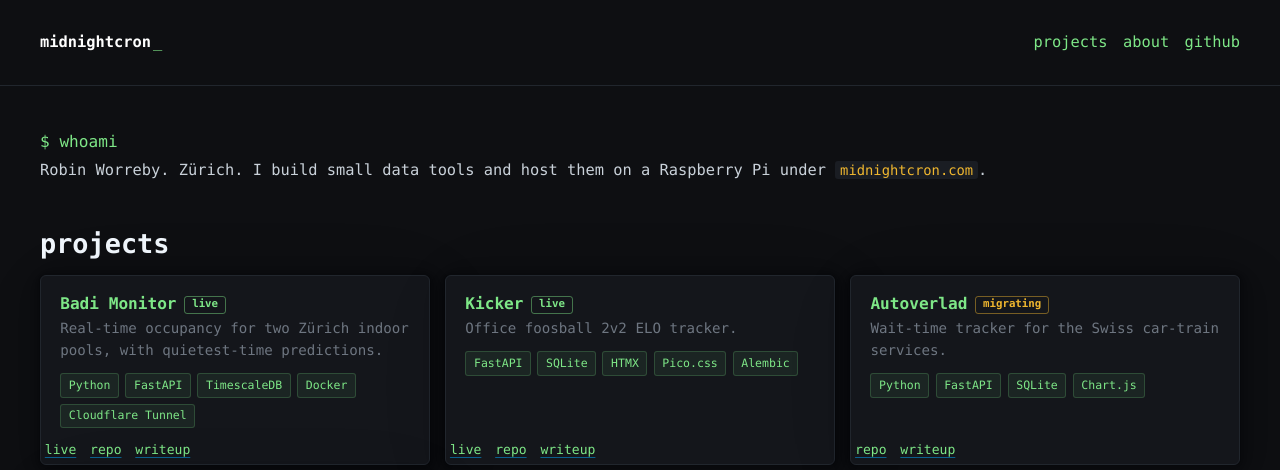
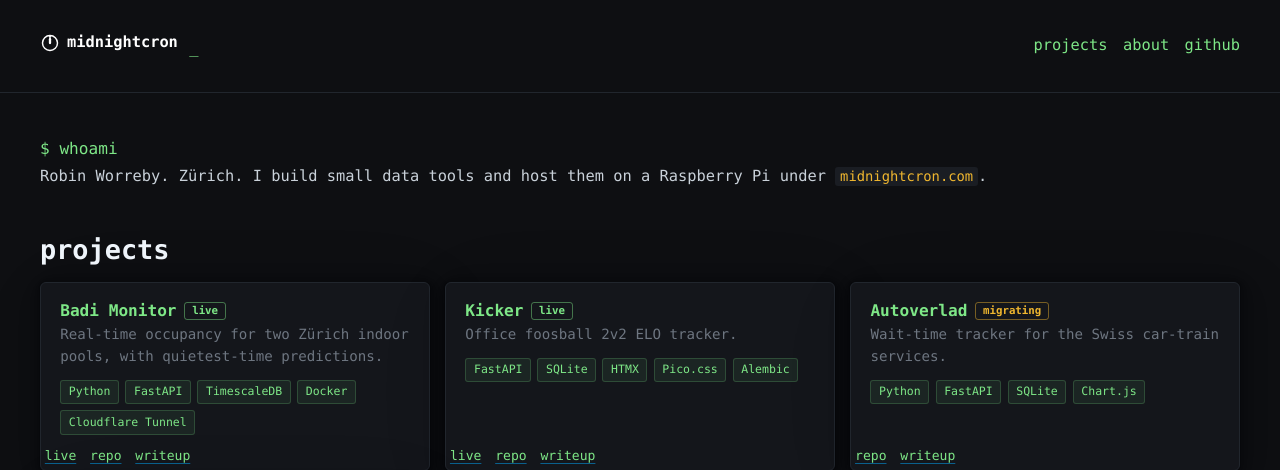
Before and after one commit to midnightcron/midnightcron.com, a FastAPI app: page / in a window 1280 px wide. Shown: the top 470 px of the page. Run offline with FastAPI, Linux system fonts and the light colour scheme; some libraries are stand-ins or nearby versions.

Commit message:
Add midnight-clock logo and append 0 0 * * * to the page title
Logo: an inline SVG clock face with both hands pointing to 12, sitting before the wordmark in the site header. Stroked with currentColor so it tracks the brand text color across themes. Same file lives at static/svg/logo.svg and is wired up as the SVG favicon, no extra HTTP requests for the header copy.

Title: the base template appends ' · 0 0 * * *' after the per-page title block. The home page now reads 'midnightcron · projects · 0 0 * * *', about reads 'midnightcron · about · 0 0 * * *', and each project page reads 'midnightcron · {name} · 0 0 * * *'. The cron expression is on-brand: it's the schedule the project name refers to.

```diff
--- a/app/static/css/site.css
+++ b/app/static/css/site.css
@@ -57,6 +57,23 @@ code {
 .site-header strong a {
   text-decoration: none;
   color: var(--pico-h1-color);
+}
+
+/* Brand mark: inline SVG clock + wordmark, vertically centered.
+   The SVG inherits currentColor from the link, so it shifts with the
+   theme automatically. */
+.brand {
+  display: inline-flex;
+  align-items: center;
+  gap: 0.45rem;
+}
+
+.brand-logo {
+  display: block;
+  flex-shrink: 0;
+  /* Nudge optical alignment: monospace glyphs sit a hair higher than the
+     circle's vertical midpoint, so push the icon down by a fraction. */
+  margin-top: 1px;
 }
 
 .site-footer {
--- a/app/templates/base.html
+++ b/app/templates/base.html
@@ -3,8 +3,9 @@
 <head>
   <meta charset="UTF-8">
   <meta name="viewport" content="width=device-width, initial-scale=1.0">
-  <title>{% block title %}midnightcron{% endblock %}</title>
+  <title>{% block title %}midnightcron{% endblock %} &middot; 0 0 * * *</title>
   <meta name="description" content="{% block description %}Personal hub for Robin Worreby's data and tooling projects.{% endblock %}">
+  <link rel="icon" type="image/svg+xml" href="{{ url_for('static', path='svg/logo.svg') }}">
   <link rel="stylesheet" href="https://cdn.jsdelivr.net/npm/@picocss/pico@2/css/pico.min.css">
   <link rel="stylesheet" href="{{ url_for('static', path='css/site.css') }}?v={{ static_version }}">
 </head>
@@ -12,7 +13,27 @@
   <header class="site-header">
     <nav class="container">
       <ul>
-        <li><strong><a href="/">midnightcron</a></strong><span class="prompt-cursor">_</span></li>
+        <li>
+          <strong>
+            <a href="/" class="brand">
+              {# Inline SVG keeps the logo on currentColor so it tracks the
+                 brand text color (white in dark mode) without an extra HTTP
+                 request. Same shape lives in static/svg/logo.svg, used as
+                 the favicon. #}
+              <svg class="brand-logo" viewBox="0 0 24 24" width="20" height="20"
+                   fill="none" stroke="currentColor"
+                   stroke-linecap="round" stroke-linejoin="round"
+                   stroke-width="1.75" aria-hidden="true">
+                <circle cx="12" cy="12" r="9"/>
+                <line x1="12" y1="12" x2="12" y2="4.5"/>
+                <line x1="12" y1="12" x2="12" y2="7.5" stroke-width="2.75"/>
+                <circle cx="12" cy="3.75" r="0.5" fill="currentColor"/>
+              </svg>
+              midnightcron
+            </a>
+          </strong>
+          <span class="prompt-cursor">_</span>
+        </li>
       </ul>
       <ul>
         <li><a href="/">projects</a></li>
```
Also changed, not shown: app/static/svg/logo.svg (added).
